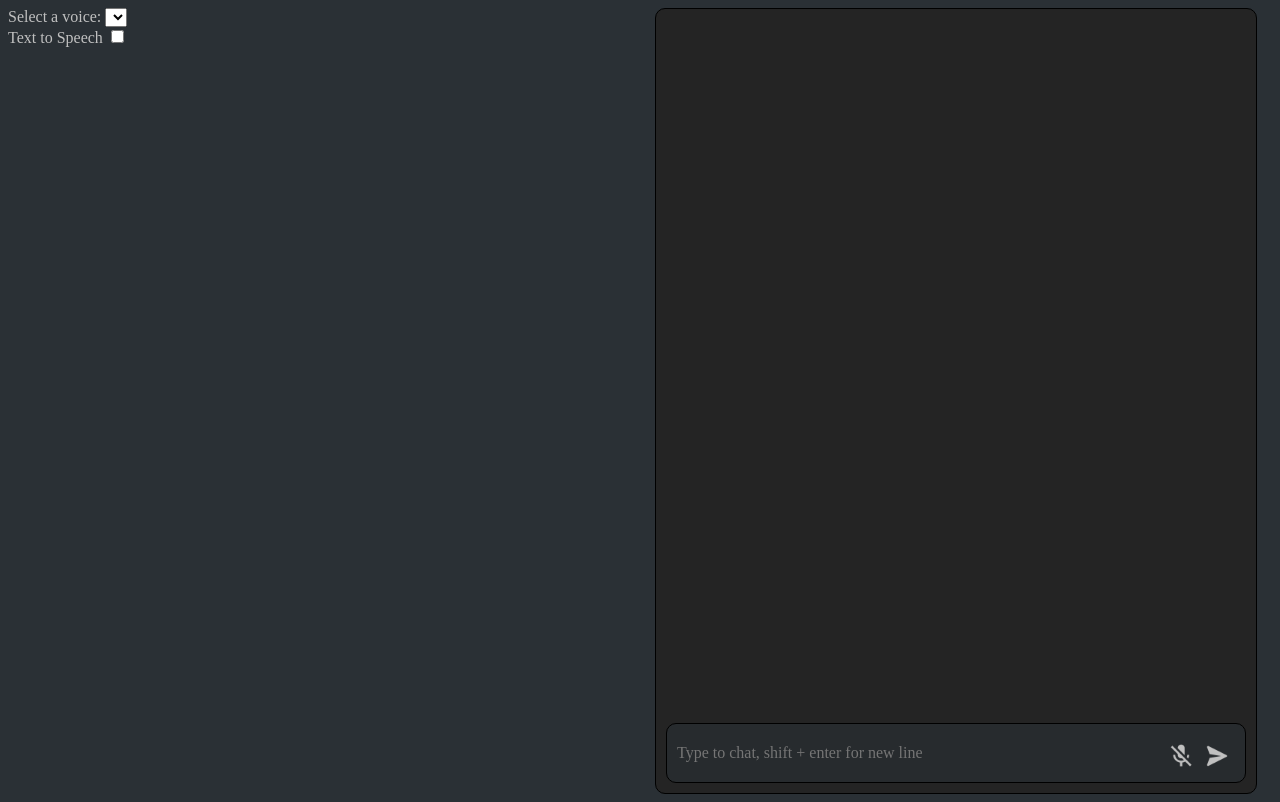
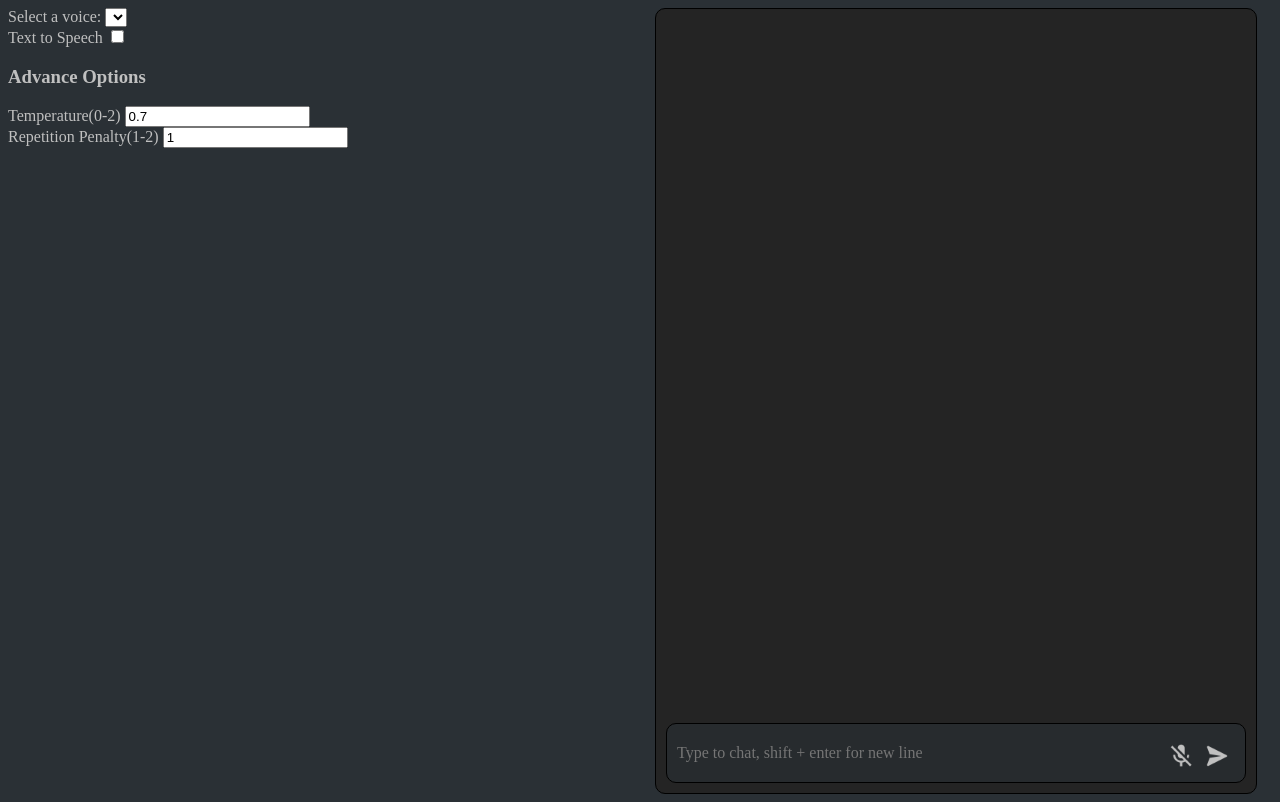
Before and after one commit to alowtron/Chat-Bot---Silver-Echo, a PHP site: page / in a window 1280 px wide. Run offline with PHP 8.4, Linux system fonts and the light colour scheme; lists and menus that the app fills with data are empty.

Commit message:
Updated with temperature andn repetition options

```diff
--- a/chatbot.php
+++ b/chatbot.php
@@ -1,6 +1,8 @@
 <?php
 // get message data
 $message = $_POST['message'];
+$repetitionPenalty = floatval($_POST['repetitionPenalty']);
+$temperature = floatval($_POST['temperature']);
 
 
 
@@ -20,6 +22,10 @@ curl_setopt_array($curl, [
     'stop' => [
         '</s>'
     ],
+    'repetition_penalty' => $repetitionPenalty,
+    'temperature' => $temperature,
+
+    // set max tokens later
     'messages' => [
         [
                 'role' => 'user',
--- a/index.html
+++ b/index.html
@@ -23,6 +23,14 @@
                 <label for="textToSpeechToggle">Text to Speech</label>
                 <input type="checkbox" id="textToSpeechToggle">
             </div>
+            <h3>
+                Advance Options
+            </h3>
+            <label for="temperature">Temperature(0-2)</label>
+            <input type="input" id="temperature" placeholder="Temperature" min="0" max="2" step="0.1" value="0.7">
+            <br>
+            <label for="repetitionPenalty">Repetition Penalty(1-2)</label>
+            <input type="input" id="repetitionPenalty" placeholder="Repetition Penalty 1 - 2" min="1" max="2" value="1">
         </div>
 
         <div class="talkBox">
--- a/main.js
+++ b/main.js
@@ -6,6 +6,8 @@ let msg
 // SendMessage function
 function sendMessage() {
     let message = document.getElementById('inputBox').value
+    let repetitionPenalty = parseFloat(document.getElementById("repetitionPenalty").value)
+    let temperature = parseFloat(document.getElementById("temperature").value)
     document.getElementById("inputBox").value = ""
     document.getElementById("output").innerHTML += `
     <div class="userMessageContainer">
@@ -23,6 +25,8 @@ function sendMessage() {
     let messageMemory = "Past information from messages:" + memory + " Reply to this:" + message
     let allData = new FormData()
     allData.append("message", messageMemory)
+    allData.append("repetitionPenalty", repetitionPenalty)
+    allData.append("temperature", temperature)
     fetch('chatbot.php', {
         method: 'POST',
         body: allData
```
